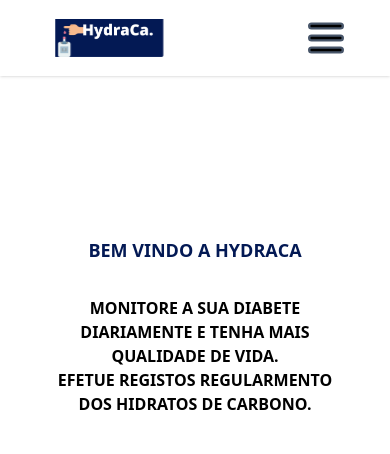
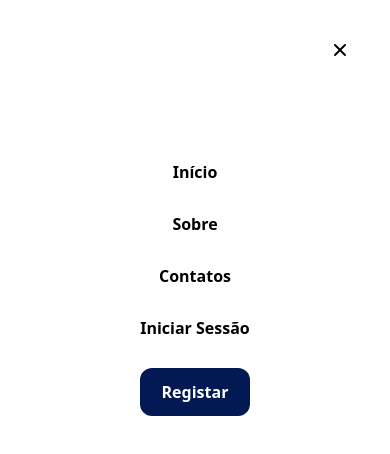
Before and after one commit to gabrielbastianelle1/hydraca-nextjs, a Next.js app: page / in a window 390 px wide. Both pictures are taken after a click on the icon 326 px from the left and 38 px from the top of the page. Shown: the top 454 px of the page. Built offline with nearby package versions, Linux system fonts and the light colour scheme; no server answers.

Commit message:
mobile menu working

```diff
--- a/components/Button.jsx
+++ b/components/Button.jsx
@@ -1,9 +1,6 @@
 export default function Button({ children, onClick }) {
     return (
-        <button
-            onClick={onClick}
-            className="p-3 bg-colorButton rounded-xl text-white hover:bg-blue-800 active:bg-blue-800 focus:outline-none focus:ring focus:ring-blue-300"
-        >
+        <button onClick={onClick} className="button">
             {children}
         </button>
     )
--- /dev/null
+++ b/components/MobileMenu.jsx
@@ -0,0 +1,45 @@
+import Link from 'next/link'
+import Button from './Button'
+import { CloseButton } from './svgs'
+
+export default function MobileMenu({ mobileMenu, setMobileMenu, options }) {
+    const closeMenu = () => {
+        setMobileMenu(false)
+    }
+
+    return (
+        <main
+            className={`${
+                mobileMenu ? 'fixed' : 'hidden'
+            } flex flex-col items-center bg-white h-screen w-screen z-10 font-bold`}
+        >
+            <span
+                className="absolute right-10 top-10 cursor-pointer"
+                onClick={closeMenu}
+            >
+                <CloseButton className="w-5 h-5" />
+            </span>
+            <div className="mt-40 grid items-center text-center space-y-7">
+                {options.map((option) => {
+                    return (
+                        <MenuItem
+                            href={option.href}
+                            closeMenu={closeMenu}
+                            className={option.className}
+                        >
+                            {option.text}
+                        </MenuItem>
+                    )
+                })}
+            </div>
+        </main>
+    )
+}
+
+function MenuItem({ children, href, closeMenu, className }) {
+    return (
+        <Link href={href} onClick={closeMenu} className={className}>
+            {children}
+        </Link>
+    )
+}
--- a/components/header/Header.jsx
+++ b/components/header/Header.jsx
@@ -1,11 +1,11 @@
 import Logo from '../Logo'
 import Nav from './Nav'
 
-export default function Header() {
+export default function Header({ setMobileMenu }) {
     return (
         <header className="flex h-20 lg:px-20 items-center shadow bg-white suave">
             <Logo className="scale-50 lg:scale-75 " />
-            <Nav />
+            <Nav setMobileMenu={setMobileMenu} />
         </header>
     )
 }
--- a/components/header/Nav.jsx
+++ b/components/header/Nav.jsx
@@ -2,10 +2,17 @@ import { MenuIcon } from '@heroicons/react/solid'
 import NavItem from './NavItem'
 import Link from 'next/link'
 
-export default function Nav() {
+export default function Nav({ setMobileMenu }) {
+    const openMobileMenu = () => {
+        setMobileMenu(true)
+    }
+
     return (
         <>
-            <MenuIcon className="h-12 ml-auto mr-10 stroke-slate-600 cursor-pointer lg:hidden " />
+            <MenuIcon
+                onClick={openMobileMenu}
+                className="h-12 ml-auto mr-10 stroke-slate-600 cursor-pointer lg:hidden "
+            />
 
             <nav className="hidden lg:flex items-center w-full">
                 <div className="flex-grow flex justify-center space-x-20 text-colorButton">
--- a/components/headerUser/HeaderUser.jsx
+++ b/components/headerUser/HeaderUser.jsx
@@ -3,10 +3,17 @@ import Back from './Back'
 import Logout from './Logout'
 import Notification from './Notification'
 
-export default function HeaderUser() {
+export default function HeaderUser({ setMobileMenu }) {
+    const openMobileMenu = () => {
+        setMobileMenu(true)
+    }
+
     return (
-        <header className="flex justify-between items-center space-x-10 group p-5 lg:p-8 shadow">
-            <MenuIcon className="h-12 ml-auto mr-10 stroke-slate-600 cursor-pointer lg:hidden " />
+        <header className="flex justify-between items-center space-x-2 lg:space-x-10 group p-5 lg:p-8 shadow">
+            <MenuIcon
+                onClick={openMobileMenu}
+                className="h-12 ml-auto mr-10 stroke-slate-600 cursor-pointer lg:hidden "
+            />
             <Back />
             <Notification />
             <Logout />
--- a/components/home/Welcome.jsx
+++ b/components/home/Welcome.jsx
@@ -24,7 +24,7 @@ export default function Welcome() {
         <main className="flex flex-col px-10 items-center justify-start">
             <h1
                 ref={h1}
-                className="uppercase  text-center font-bold text-lg md:text-5xl lg:text-7xl text-colorButton overflow-hidden mb-8"
+                className="uppercase  text-center font-bold text-4xl md:text-5xl lg:text-7xl text-colorButton overflow-hidden mb-8"
             >
                 bem vindo a hydraca
             </h1>
--- a/components/layout/Layout.jsx
+++ b/components/layout/Layout.jsx
@@ -1,15 +1,25 @@
 import Head from 'next/head'
+import { useState } from 'react'
 import Header from '../header/Header'
+import MobileMenu from '../MobileMenu'
+import { mobileOptions } from './mobileOptions'
 
 export default function Layout({ children, title }) {
+    const [mobileMenu, setMobileMenu] = useState(false)
+
     return (
         <>
             <Head>
                 <title>{title}</title>
             </Head>
 
-            <div className="lg:base-background flex flex-col h-screen overflow-hidden w-screen">
-                <Header />
+            <div className="lg:base-background flex flex-col h-screen lg:overflow-hidden w-screen">
+                <Header setMobileMenu={setMobileMenu} />
+                <MobileMenu
+                    mobileMenu={mobileMenu}
+                    setMobileMenu={setMobileMenu}
+                    options={mobileOptions}
+                />
                 {children}
             </div>
         </>
--- /dev/null
+++ b/components/layout/mobileOptions.js
@@ -0,0 +1,27 @@
+export const mobileOptions = [
+    {
+        text: 'Início',
+        href: '/',
+        className: ''
+    },
+    {
+        text: 'Sobre',
+        href: '/about',
+        className: ''
+    },
+    {
+        text: 'Contatos',
+        href: '/',
+        className: ''
+    },
+    {
+        text: 'Iniciar Sessão',
+        href: '/signin',
+        className: ''
+    },
+    {
+        text: 'Registar',
+        href: '/signup',
+        className: 'button'
+    }
+]
--- a/components/layoutUser/LayoutUser.jsx
+++ b/components/layoutUser/LayoutUser.jsx
@@ -1,8 +1,13 @@
 import Head from 'next/head'
 import HeaderUser from '../headerUser/HeaderUser'
 import SideBar from '../sidebar/SideBar'
+import MobileMenu from '../MobileMenu'
+import { mobileOptions } from './mobileOptions'
+import { useState } from 'react'
 
 export default function LayoutUser({ children, title }) {
+    const [mobileMenu, setMobileMenu] = useState(false)
+
     return (
         <>
             <Head>
@@ -12,7 +17,12 @@ export default function LayoutUser({ children, title }) {
             <div className="flex h-screen lg:overflow-hidden w-screen">
                 <SideBar />
                 <div className=" flex-grow flex flex-col">
-                    <HeaderUser />
+                    <HeaderUser setMobileMenu={setMobileMenu} />
+                    <MobileMenu
+                        mobileMenu={mobileMenu}
+                        setMobileMenu={setMobileMenu}
+                        options={mobileOptions}
+                    />
                     {children}
                 </div>
             </div>
--- /dev/null
+++ b/components/layoutUser/mobileOptions.js
@@ -0,0 +1,32 @@
+export const mobileOptions = [
+    {
+        text: 'Início',
+        href: '/user',
+        className: ''
+    },
+    {
+        text: 'Perfil',
+        href: '/user/profile',
+        className: ''
+    },
+    {
+        text: 'Registar Bolus',
+        href: '/user/registerbolus',
+        className: ''
+    },
+    {
+        text: 'Registar Basal',
+        href: '/user/registerbasal',
+        className: ''
+    },
+    {
+        text: 'Visualizar Registos',
+        href: '/user/registers',
+        className: ''
+    },
+    {
+        text: 'Lista de Alimentos',
+        href: '/user/food',
+        className: ''
+    }
+]
--- a/styles/globals.css
+++ b/styles/globals.css
@@ -79,6 +79,10 @@
         @apply flex-col border rounded-lg shadow fixed lg:absolute p-6 top-0 bg-slate-50 w-full lg:max-w-3xl lg:left-1/2 lg:-translate-x-1/2 lg:top-1/3 lg:-translate-y-1/2;
     }
 
+    .button{
+        @apply p-3 bg-colorButton rounded-xl text-white hover:bg-blue-800 active:bg-blue-800 focus:outline-none focus:ring focus:ring-blue-300;
+    }
+
     .link-underline {
         border-bottom-width: 0;
         background-image: linear-gradient(transparent, transparent),
```
Also changed, not shown: 1 other file (tests, documents, lock files or other folders).
